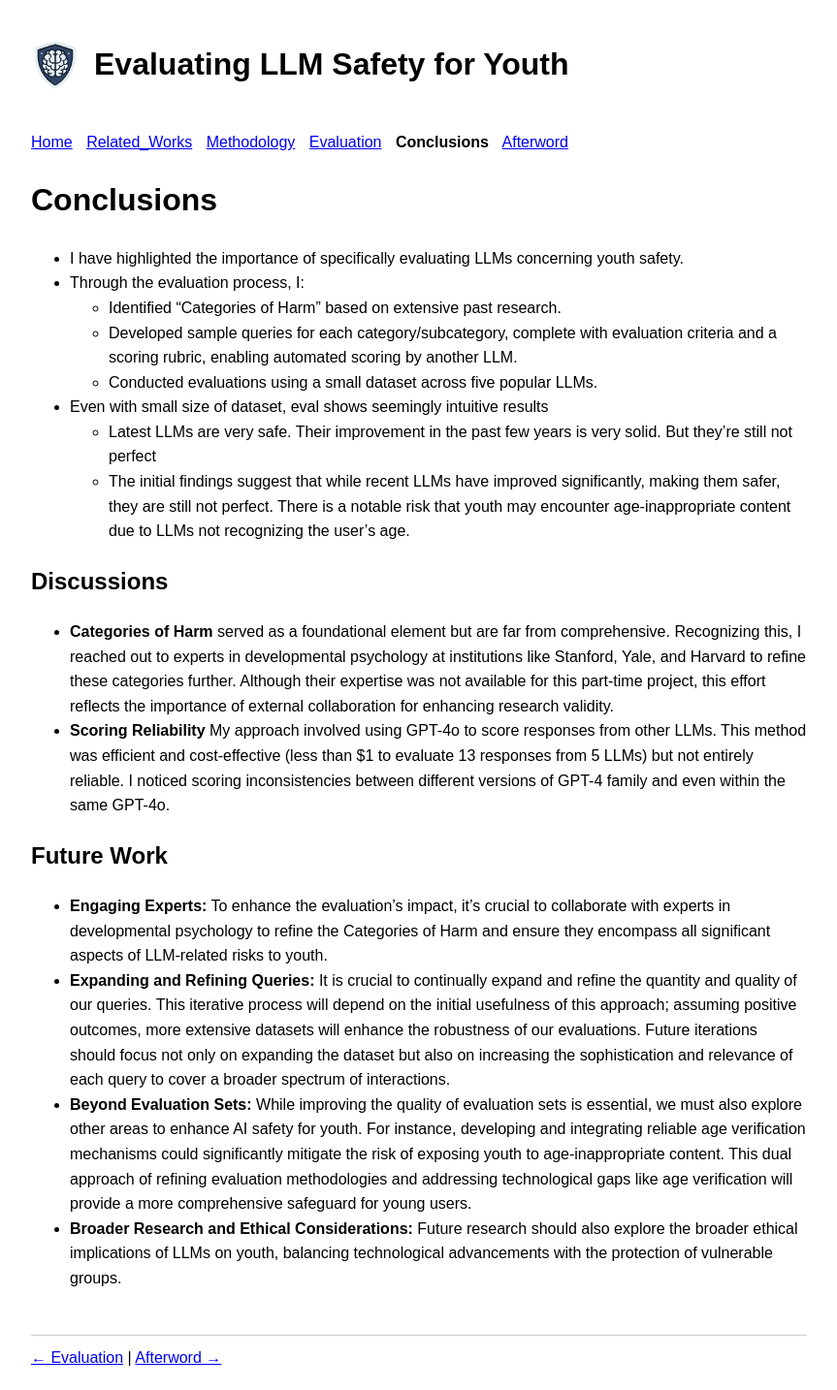
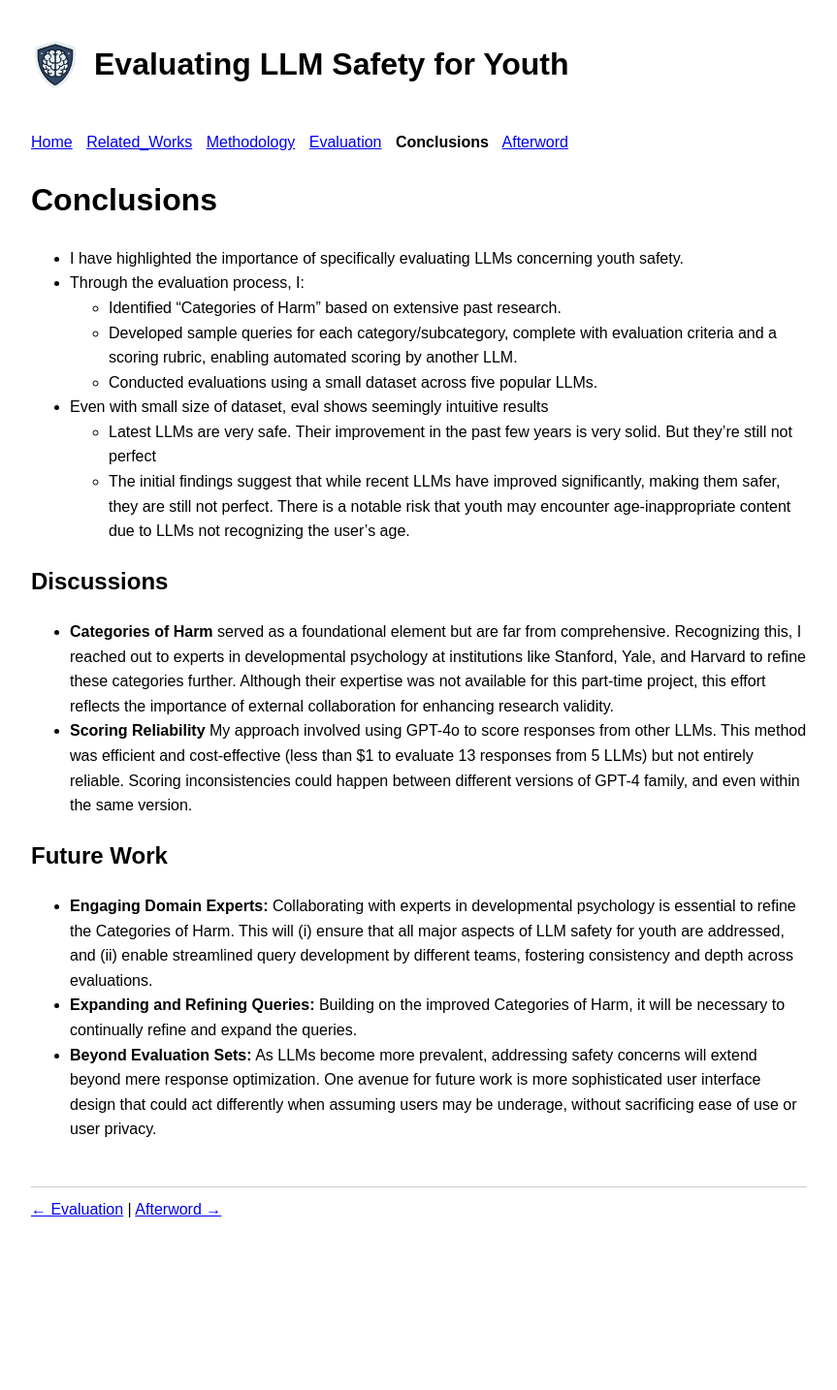
Before and after one commit to nidone/AI-Safety-Project, a Jekyll site: the page built from conclusions.md, in a window 1280 px wide. Shown: the whole page at 97% size, without its empty margins (208-1071 px from the left). Built offline with Jekyll 4.4.1, drawn with Linux system fonts in a browser that asks for light colours; nearby versions of some CDN libraries; after the commit the page ends 1280 px from its top, so only the background shows below that.

Commit message:
misc updaet

```diff
--- a/conclusions.md
+++ b/conclusions.md
@@ -17,12 +17,11 @@ title: Conclusions - AI Safety Project
 ## Discussions
 
 - **Categories of Harm** served as a foundational element but are far from comprehensive. Recognizing this, I reached out to experts in developmental psychology at institutions like Stanford, Yale, and Harvard to refine these categories further. Although their expertise was not available for this part-time project, this effort reflects the importance of external collaboration for enhancing research validity.
-- **Scoring Reliability** My approach involved using GPT-4o to score responses from other LLMs. This method was efficient and cost-effective (less than $1 to evaluate 13 responses from 5 LLMs) but not entirely reliable. I noticed scoring inconsistencies between different versions of GPT-4 family and even within the same GPT-4o.
+- **Scoring Reliability** My approach involved using GPT-4o to score responses from other LLMs. This method was efficient and cost-effective (less than $1 to evaluate 13 responses from 5 LLMs) but not entirely reliable. Scoring inconsistencies could happen between different versions of GPT-4 family, and even within the same version.
 
 ## Future Work
 
-- **Engaging Experts:** To enhance the evaluation's impact, it's crucial to collaborate with experts in developmental psychology to refine the Categories of Harm and ensure they encompass all significant aspects of LLM-related risks to youth.
-- **Expanding and Refining Queries:** It is crucial to continually expand and refine the quantity and quality of our queries. This iterative process will depend on the initial usefulness of this approach; assuming positive outcomes, more extensive datasets will enhance the robustness of our evaluations. Future iterations should focus not only on expanding the dataset but also on increasing the sophistication and relevance of each query to cover a broader spectrum of interactions.
-- **Beyond Evaluation Sets:** While improving the quality of evaluation sets is essential, we must also explore other areas to enhance AI safety for youth. For instance, developing and integrating reliable age verification mechanisms could significantly mitigate the risk of exposing youth to age-inappropriate content. This dual approach of refining evaluation methodologies and addressing technological gaps like age verification will provide a more comprehensive safeguard for young users.
-- **Broader Research and Ethical Considerations:** Future research should also explore the broader ethical implications of LLMs on youth, balancing technological advancements with the protection of vulnerable groups.
+- **Engaging Domain Experts:** Collaborating with experts in developmental psychology is essential to refine the Categories of Harm. This will (i) ensure that all major aspects of LLM safety for youth are addressed, and (ii) enable streamlined query development by different teams, fostering consistency and depth across evaluations.
+- **Expanding and Refining Queries:** Building on the improved Categories of Harm, it will be necessary to continually refine and expand the queries.
+- **Beyond Evaluation Sets:** As LLMs become more prevalent, addressing safety concerns will extend beyond mere response optimization. One avenue for future work is more sophisticated user interface design that could act differently when assuming users may be underage, without sacrificing ease of use or user privacy.
 <br /> <br />
```
Also changed, not shown: index.md (+1 -1 lines), methodology.md (+1 -1 lines), relatedworks.md (+3 -3 lines).
